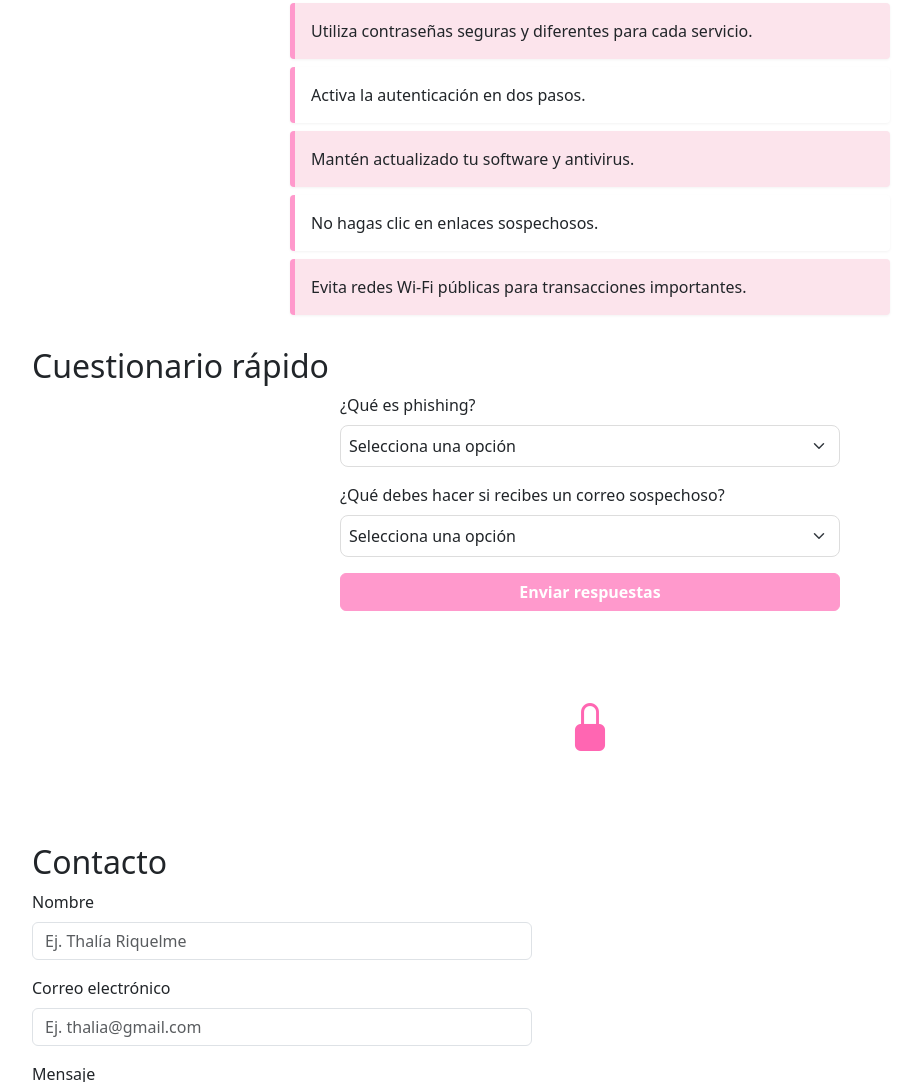
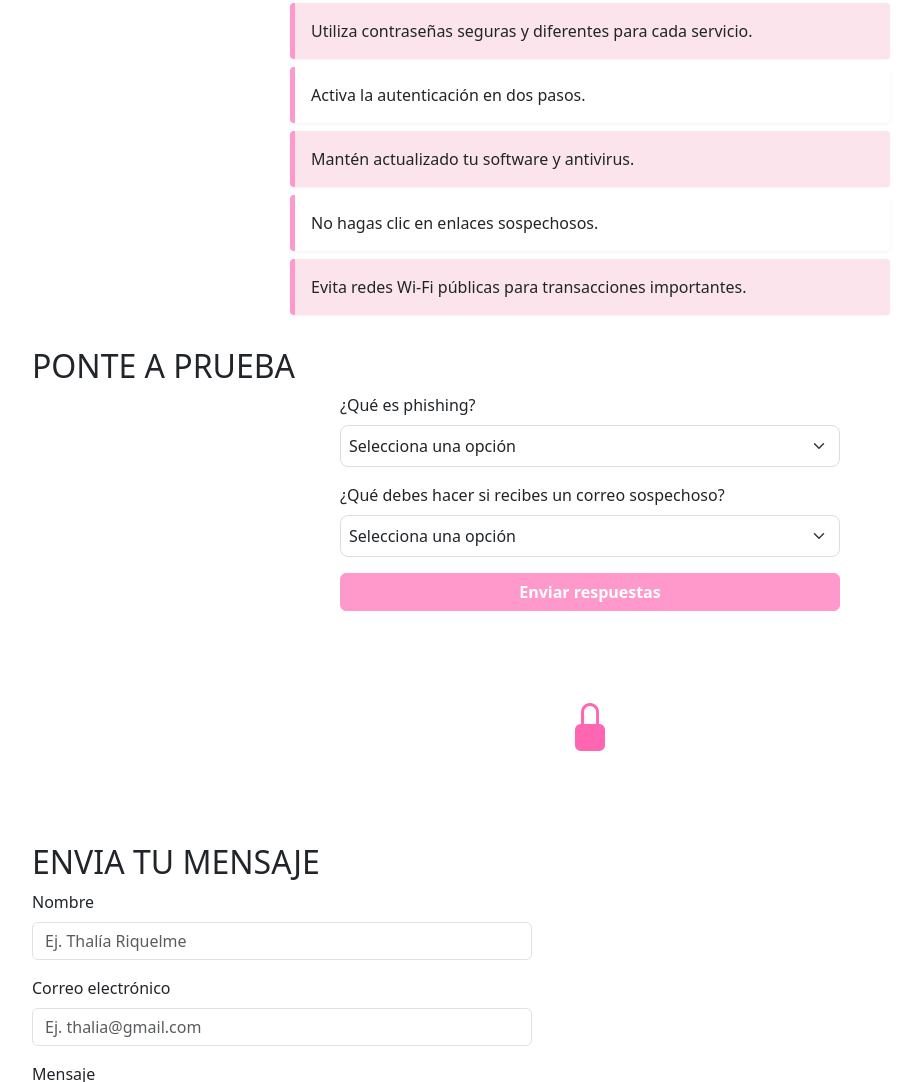
Before and after one commit to Thaliariquelme/EvaluacionFinalModulo2, a plain HTML site: page consejos_seguridad.html in a window 1280 px wide. Shown: the part 232-1314 px from the top of the page, without its empty margins (50-971 px from the left). Drawn offline with nearby package versions, Linux system fonts and the light colour scheme.

Commit message:
Tercer commit: cambié nombre cuestionario

```diff
--- a/consejos_seguridad.html
+++ b/consejos_seguridad.html
@@ -41,7 +41,7 @@
   </section>
  <!--Un modal con un "test de seguridad" donde el usuario pueda responder preguntas básicas y recibir retroalimentación. -->
   <section class="container mb-5">
-    <h2>Cuestionario rápido</h2>
+    <h2>PONTE A PRUEBA</h2>
     <form id="quizForm" style="max-width: 500px;">
       <div class="mb-3">
         <label for="pregunta1" class="form-label">¿Qué es phishing?</label>
@@ -72,7 +72,7 @@
   </div>
   <!-- Formulario de contacto para solicitar más información (con validación en JavaScript). -->
   <section class="container mb-5">
-    <h2>Contacto</h2>
+    <h2>ENVIA TU MENSAJE</h2>
     <form id="contactForm" style="max-width: 500px;">
       <div class="mb-3">
         <label for="nombre" class="form-label">Nombre</label>
```
Also changed, not shown: amenazas_comunes.html (+1 -1 lines), index.html (+1 -1 lines).
